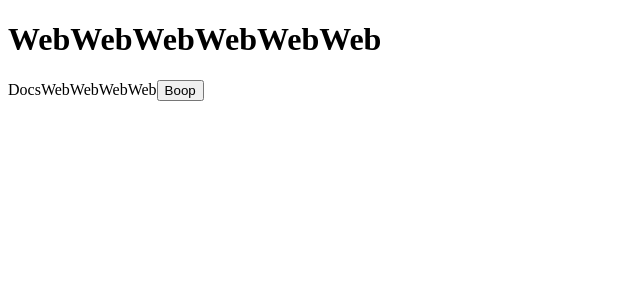
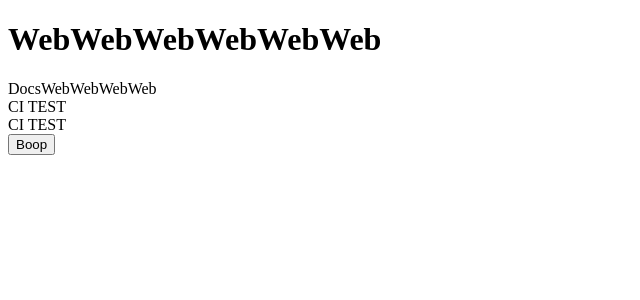
Before and after one commit to Electornic/turbo-demo, a Next.js app in the folder apps/web/: page / in a window 1280 px wide. Shown: the top 300 px of the page, without its empty margins (0-640 px from the left). Built offline with nearby package versions, Linux system fonts and the light colour scheme.

Commit message:
ci test #4

```diff
--- a/apps/web/pages/index.tsx
+++ b/apps/web/pages/index.tsx
@@ -5,6 +5,8 @@ export default function Web() {
     <div>
       <h1>WebWebWebWebWebWeb</h1>
       DocsWebWebWebWeb
+      <div>CI TEST</div>
+      <div>CI TEST</div>
       <Button />
     </div>
   );
```
Also changed, not shown: 2 other files (tests, documents, lock files or other folders).
